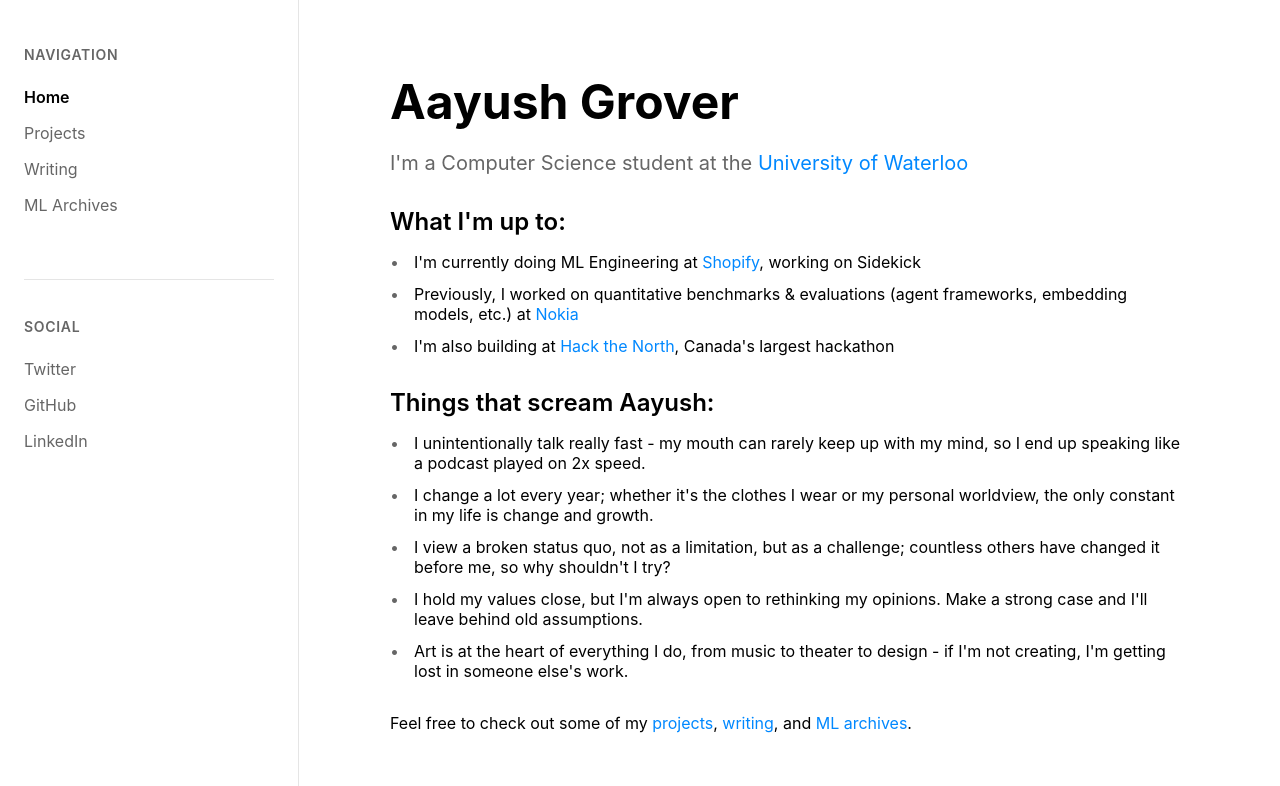
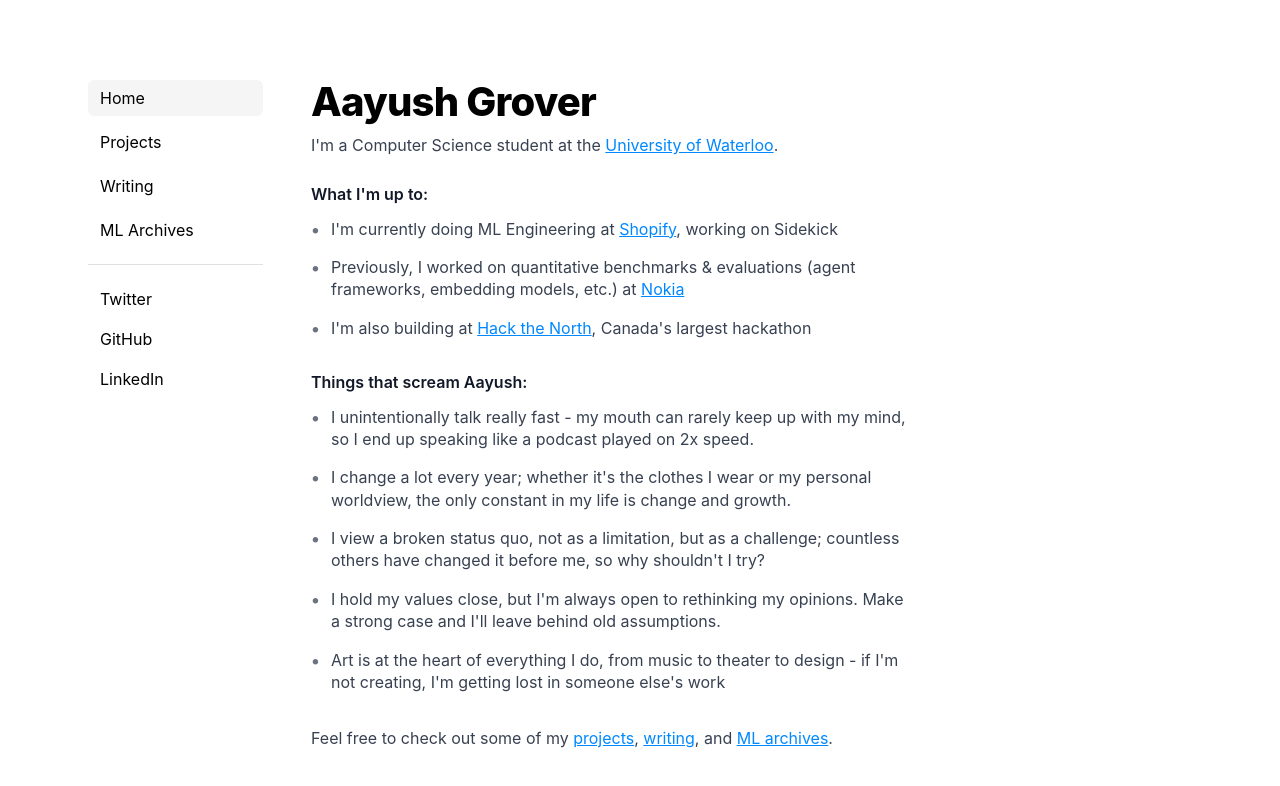
Before and after one commit to AayushGrover101/aayush-grover-portfolio, a React (Vite) app: page / in a window 1280 px wide. Shown: the top 786 px of the page. Built offline with nearby package versions, Linux system fonts and the light colour scheme.

Commit message:
Finished text section of home + completed navbar styling

```diff
--- a/src/components/Navbar/index.tsx
+++ b/src/components/Navbar/index.tsx
@@ -3,63 +3,57 @@ import styled from "styled-components";
 import { Link, useLocation } from "react-router-dom";
 import { PAGES } from "./constants";
 import { SOCIALS, SocialPlatforms } from "src/constants/social";
+import { theme } from "src/styles";
 
 const NavbarContainer = styled.nav`
-  position: fixed;
-  left: 0;
-  top: 0;
-  width: 250px;
-  height: 100vh;
-  background-color: #ffffff;
-  border-right: 1px solid #e5e5e5;
-  padding: 2rem 1.5rem;
+  min-width: 175px;
   display: flex;
   flex-direction: column;
-  z-index: 1000;
+  align-self: flex-start;
+  padding-left: 3rem;
 `;
 
 const NavSection = styled.div`
-  margin-bottom: 2rem;
-`;
-
-const NavTitle = styled.h3`
-  font-size: 0.875rem;
-  font-weight: 600;
-  color: #666;
-  margin-bottom: 1rem;
-  text-transform: uppercase;
-  letter-spacing: 0.05em;
+  margin-bottom: 0rem;
 `;
 
 const NavLink = styled(Link)<{ $isActive?: boolean }>`
   display: block;
-  padding: 0.5rem 0;
-  color: ${props => props.$isActive ? "#000" : "#666"};
+  padding: 0.5rem 0.75rem;
+  margin-bottom: 0.5rem;
+  color: #000;
   text-decoration: none;
-  font-weight: ${props => props.$isActive ? "600" : "400"};
-  transition: color 0.2s ease;
+  font-weight: 400;
+  font-size: 1rem;
+  border-radius: 6px;
+  transition: background-color 0.2s ease;
+  background-color: ${props => props.$isActive ? theme.colors.primary.lightGray : "transparent"};
 
   &:hover {
-    color: #000;
+    background-color: ${props => props.$isActive ? theme.colors.primary.lightGray : theme.colors.primary.lightGray};
   }
 `;
 
 const Divider = styled.hr`
   border: none;
-  border-top: 1px solid #e5e5e5;
-  margin: 1.5rem 0;
+  border-top: 1px solid #e0e0e0;
+  margin: 0.5rem 0;
+  margin-bottom: 1rem;
 `;
 
 const SocialLink = styled.a`
   display: block;
-  padding: 0.5rem 0;
-  color: #666;
+  padding: 0.5rem 0.75rem;
+  color: #000;
   text-decoration: none;
   font-weight: 400;
-  transition: color 0.2s ease;
+  font-size: 1rem;
+  border-radius: 6px;
+  margin-bottom: 0.25rem;
+  transition: background-color 0.2s ease;
 
   &:hover {
-    color: #000;
+    background-color: ${theme.colors.primary.lightGray};
   }
 `;
 
@@ -76,7 +70,6 @@ const Navbar: React.FC = () => {
   return (
     <NavbarContainer>
       <NavSection>
-        <NavTitle>Navigation</NavTitle>
         {Object.entries(PAGES).map(([pageId, pageName]) => (
           <NavLink
             key={pageId}
@@ -91,7 +84,6 @@ const Navbar: React.FC = () => {
       <Divider />
 
       <NavSection>
-        <NavTitle>Social</NavTitle>
         <SocialLink href={SOCIALS[SocialPlatforms.X].link} target="_blank" rel="noopener noreferrer">
           Twitter
         </SocialLink>
--- a/src/components/base/Layout/index.tsx
+++ b/src/components/base/Layout/index.tsx
@@ -4,14 +4,22 @@ import Navbar from "../../Navbar";
 
 const LayoutContainer = styled.div`
   display: flex;
-  min-height: 100vh;
+  justify-content: center;
+  margin-top: 80px;
+  padding-bottom: 50px;
+`;
+
+const ContentWrapper = styled.div`
+  display: flex;
+  max-width: 1200px;
+  width: 100%;
+  background-color: #ffffff;
 `;
 
 const MainContent = styled.main`
-  flex: 1;
-  margin-left: 350px;
-  padding: 2rem;
-  background-color: #ffffff;
+  padding-left: 3rem;
+  align-self: flex-start;
+  padding-top: 0;
 `;
 
 interface LayoutProps {
@@ -21,10 +29,12 @@ interface LayoutProps {
 const Layout: React.FC<LayoutProps> = ({ children }) => {
   return (
     <LayoutContainer>
-      <Navbar />
-      <MainContent>
-        {children}
-      </MainContent>
+      <ContentWrapper>
+        <Navbar />
+        <MainContent>
+          {children}
+        </MainContent>
+      </ContentWrapper>
     </LayoutContainer>
   );
 };
--- /dev/null
+++ b/src/components/base/Link/index.tsx
@@ -0,0 +1,8 @@
+import styled from "styled-components";
+import { theme } from "src/styles";
+
+const Link = styled.a`
+  color: ${theme.colors.primary.lightBlue};
+`;
+
+export default Link;
--- a/src/index.css
+++ b/src/index.css
@@ -1,3 +1,12 @@
 * {
-  font-family: 'Inter', sans-serif;
+  font-family: -apple-system, BlinkMacSystemFont, 'Segoe UI', 'Roboto', 'Oxygen', 'Ubuntu', 'Cantarell', 'Fira Sans', 'Droid Sans', 'Helvetica Neue', sans-serif;
+  margin: 0;
+  padding: 0;
 }
+
+body {
+  -webkit-font-smoothing: antialiased;
+  -moz-osx-font-smoothing: grayscale;
+  color: #111827;
+  background-color: #ffffff;
+}
--- a/src/pages/home/index.tsx
+++ b/src/pages/home/index.tsx
@@ -1,21 +1,27 @@
 import React from "react";
 import styled from "styled-components";
+import Link from "src/components/base/Link";
 
 const HomeContainer = styled.div`
-  max-width: 800px;
+  max-width: 600px;
+  line-height: 1.6;
 `;
 
 const Name = styled.h1`
-  font-size: 3rem;
-  font-weight: 700;
-  margin-bottom: 1rem;
+  font-size: 2.5rem;
+  font-weight: 800;
+  margin-bottom: 0.5rem;
   color: #000;
+  line-height: 1.1;
+  letter-spacing: -0.02em;
 `;
 
 const Subtitle = styled.p`
-  font-size: 1.25rem;
-  color: #666;
-  margin-bottom: 2rem;
+  font-size: 1rem;
+  color: #374151;
+  margin-bottom: 1.5rem;
+  line-height: 1.7;
+  font-weight: 400;
 `;
 
 const Section = styled.section`
@@ -23,37 +29,46 @@ const Section = styled.section`
 `;
 
 const SectionTitle = styled.h2`
-  font-size: 1.5rem;
+  font-size: 1rem;
   font-weight: 600;
-  margin-bottom: 1rem;
-  color: #000;
+  margin-bottom: 0.75rem;
+  color: #111827;
+  line-height: 1.4;
 `;
 
 const List = styled.ul`
   list-style: none;
   padding: 0;
+  margin: 0;
 `;
 
 const ListItem = styled.li`
-  margin-bottom: 0.75rem;
-  padding-left: 1.5rem;
+  margin-bottom: 1rem;
+  padding-left: 1.25rem;
   position: relative;
+  font-size: 1rem;
+  color: #374151;
+  line-height: 1.4;
 
   &:before {
     content: "•";
     position: absolute;
     left: 0;
-    color: #666;
+    color: #6B7280;
+    font-weight: 600;
+    font-size: 1.1rem;
+  }
+
+  &:last-child {
+    margin-bottom: 0;
   }
 `;
 
-const Link = styled.a`
-  color: #0088FF;
-  text-decoration: none;
-
-  &:hover {
-    text-decoration: underline;
-  }
+const BottomText = styled.p`
+  font-size: 1rem;
+  color: #374151;
+  line-height: 1.7;
+  margin-top: 2rem;
 `;
 
 const Home: React.FC = () => {
@@ -65,6 +80,7 @@ const Home: React.FC = () => {
         <Link href="https://uwaterloo.ca" target="_blank" rel="noopener noreferrer">
           University of Waterloo
         </Link>
+        .
       </Subtitle>
 
       <Section>
@@ -109,17 +125,17 @@ const Home: React.FC = () => {
             I hold my values close, but I'm always open to rethinking my opinions. Make a strong case and I'll leave behind old assumptions.
           </ListItem>
           <ListItem>
-            Art is at the heart of everything I do, from music to theater to design - if I'm not creating, I'm getting lost in someone else's work.
+            Art is at the heart of everything I do, from music to theater to design - if I'm not creating, I'm getting lost in someone else's work
           </ListItem>
         </List>
       </Section>
 
-      <p>
+      <BottomText>
         Feel free to check out some of my{" "}
         <Link href="/projects">projects</Link>,{" "}
         <Link href="/writing">writing</Link>, and{" "}
         <Link href="/ml-archives">ML archives</Link>.
-      </p>
+      </BottomText>
     </HomeContainer>
   );
 };
--- a/src/styles/index.ts
+++ b/src/styles/index.ts
@@ -1,11 +1,33 @@
-import styled from "styled-components";
 import type { DefaultTheme } from "styled-components";
+
+declare module "styled-components" {
+  export interface DefaultTheme {
+    colors: {
+      text: Record<string, never>;
+      primary: {
+        blue: string;
+        lightBlue: string;
+        lightGray: string;
+      };
+      secondary: Record<string, never>;
+      shadow: Record<string, never>;
+      state: {
+        error: string;
+        success: string;
+        infomative: string;
+        warning: string;
+      };
+    };
+  }
+}
 
 export const theme: DefaultTheme = {
   colors: {
     text: {},
     primary: {
       blue: "#0088FF",
+      lightBlue: "#0088FF",
+      lightGray: "#F5F5F5",
     },
     secondary: {},
     shadow: {},
```
